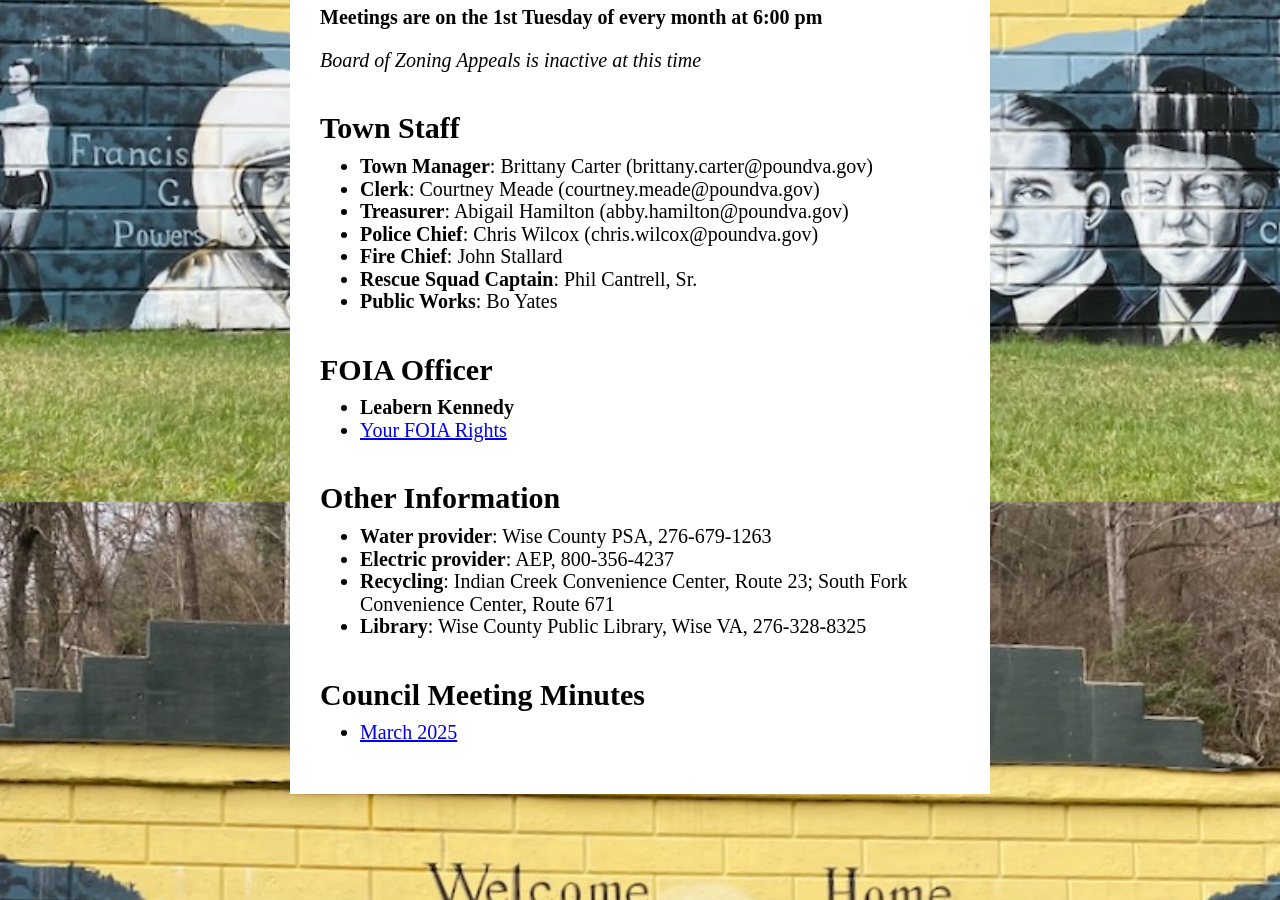
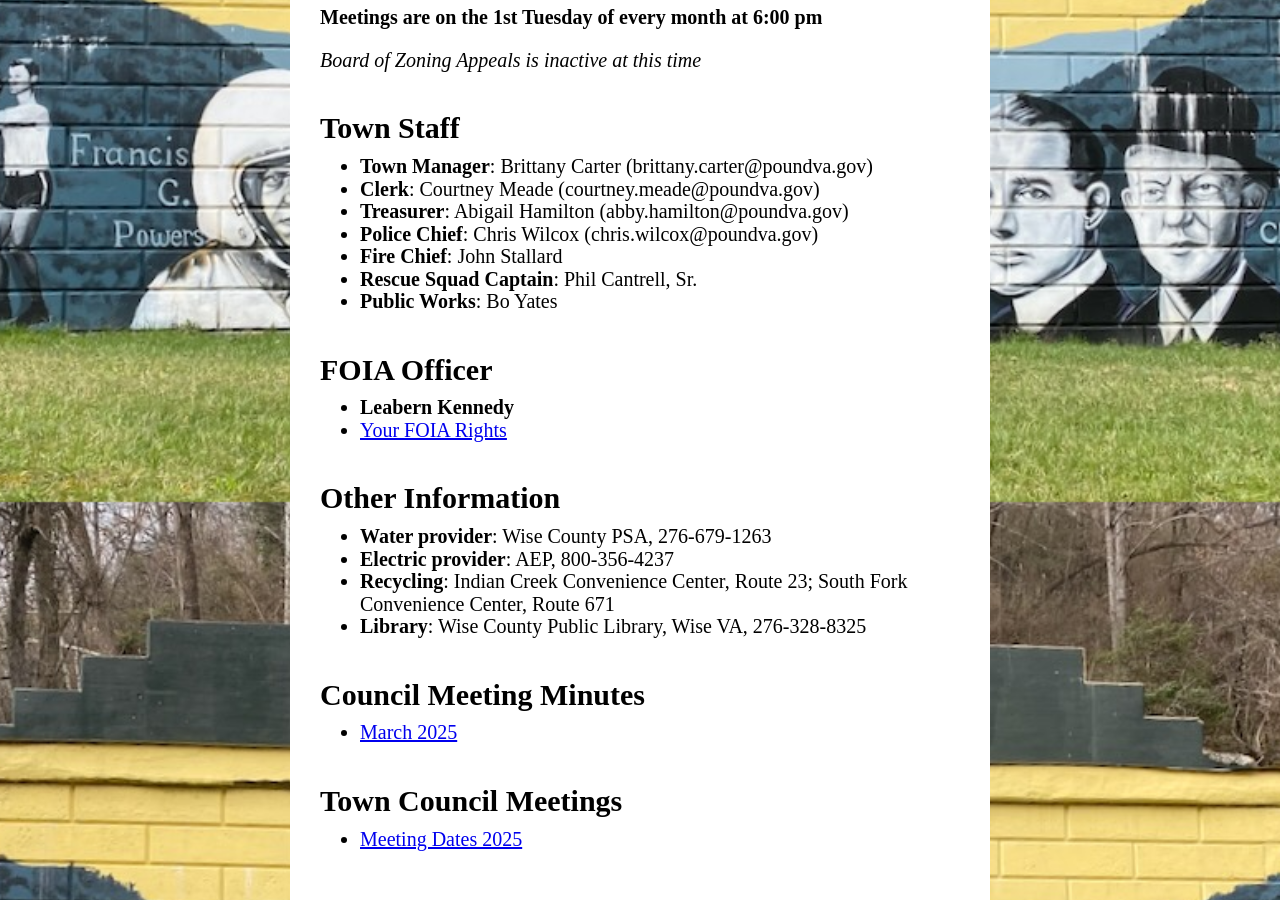
Before and after one commit to poundva/poundva.github.io, a Jekyll site: the page built from index.html, in a window 1280 px wide and 900 px high, scrolled down 2198 px. Built offline with Jekyll 4.4.1, drawn with Linux system fonts in a browser that asks for light colours; some web fonts are replaced.

Commit message:
Update index.html

```diff
--- a/index.html
+++ b/index.html
@@ -89,3 +89,10 @@ title: Home
 <h1>Council Meeting Minutes</h1>
 <ul>
     <li><a href="forms/March 2025 Minutes.pdf">March 2025</a></li>
+</ul>
+
+<h1>Town Council Meetings</h1>
+<ul>
+    <li><a href="forms/Council Meeting List.docx.pdf">Meeting Dates 2025</a></li>
+</ul>
+</ul>
```
